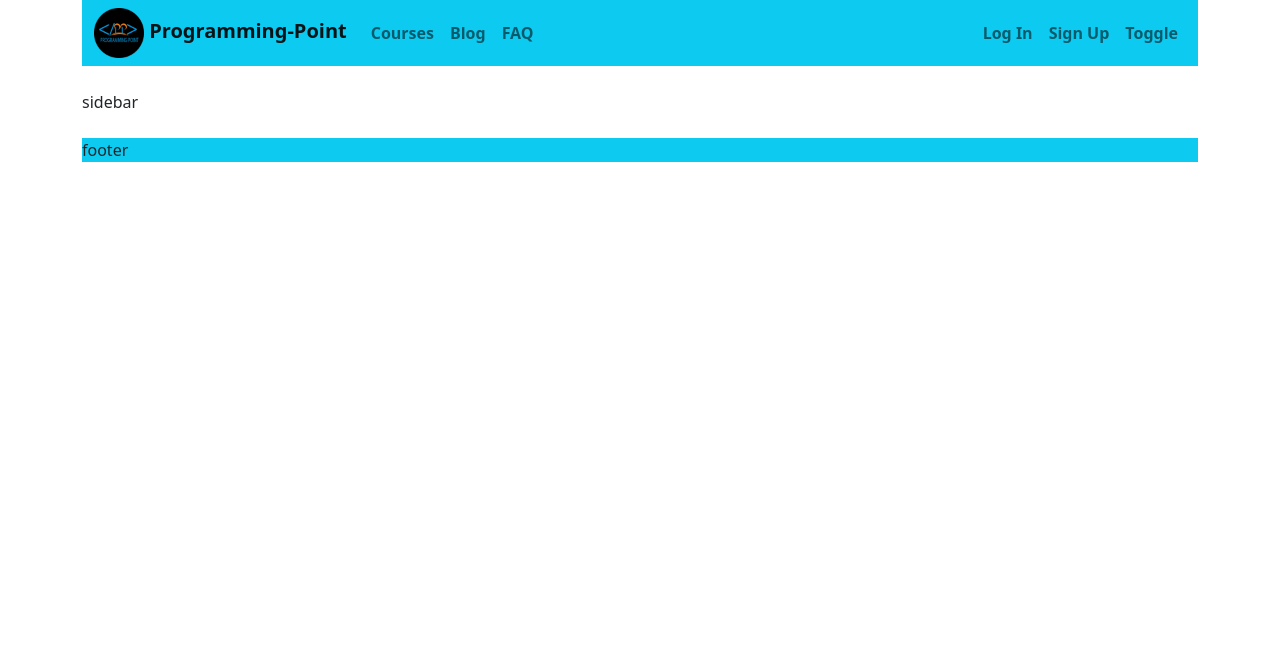
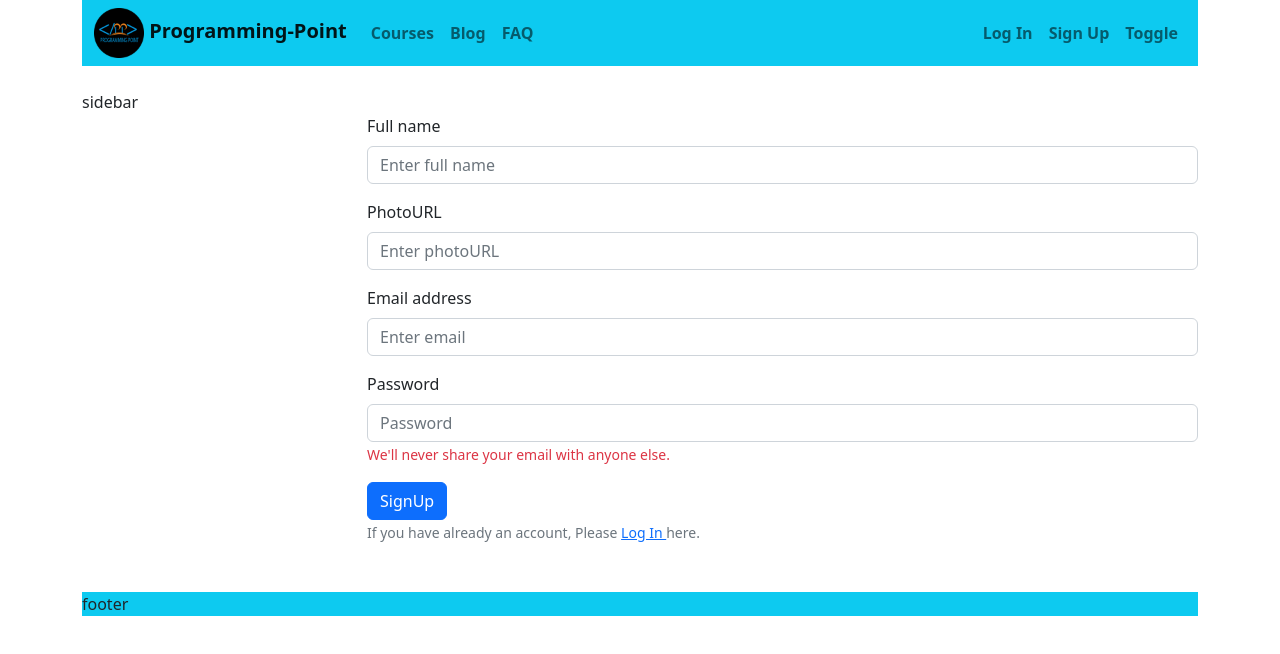
Before and after one commit to alimransahin/programming-point-client, a React (Create React App) app: page /Signup in a window 1280 px wide. Shown: the top 654 px of the page. Built offline with nearby package versions, Linux system fonts and the light colour scheme.

Commit message:
Sign Up page Design complete

```diff
--- /dev/null
+++ b/src/Pages/Error/Error.js
@@ -0,0 +1,15 @@
+import React from 'react';
+import { Link } from 'react-router-dom';
+
+const Error = () => {
+    return (
+        <div className='text-center'>
+            <h1 >
+                404 Page Not Found
+            </h1>
+            <h3>Go to <Link to='/'>Home Page</Link> </h3>
+        </div>
+    );
+};
+
+export default Error;
--- a/src/Pages/Form/Login.js
+++ b/src/Pages/Form/Login.js
@@ -2,10 +2,22 @@ import React from 'react';
 import Button from 'react-bootstrap/Button';
 import Form from 'react-bootstrap/Form';
 import { Link } from 'react-router-dom';
+import { FaGithub, FaGoogle } from 'react-icons/fa'
 
 const Login = () => {
     return (
-        <Form>
+        <div>
+        <div className="row gap-3 justify-content-center">
+            <Button className='col-md-5 col-sm-12 p-3' variant="outline-success" size="lg">
+                <FaGoogle></FaGoogle>
+                <span> Log In by Google</span>
+            </Button>
+            <Button className='col-md-5 col-sm-12  p-3' variant="outline-secondary" size="lg">
+                <FaGithub></FaGithub>
+                <span> Log In by Github</span>
+            </Button>
+        </div>
+        <Form className='my-4'>
             <Form.Group className="mb-3" controlId="formBasicEmail">
                 <Form.Label>Email address</Form.Label>
                 <Form.Control type="email" placeholder="Enter email" />
@@ -15,7 +27,7 @@ const Login = () => {
             <Form.Group className="mb-3" controlId="formBasicPassword">
                 <Form.Label>Password</Form.Label>
                 <Form.Control type="password" placeholder="Password" />
-            <Form.Text className="text-muted">
+            <Form.Text className="text-danger">
                 We'll never share your email with anyone else.
             </Form.Text>
             </Form.Group>
@@ -23,8 +35,9 @@ const Login = () => {
             <Button variant="primary" type="submit">
                 Log In
             </Button>
-            <p><small className='text-muted'>If you have no account, Please <Link>Sign Up </Link> here. </small></p>
+            <p><small className='text-muted'>If you have no account, Please <Link to='/signup'>Sign Up </Link> here. </small></p>
         </Form>
+        </div>
     );
 };
 
--- a/src/Pages/Form/LoginOption.js
+++ /dev/null
@@ -1,29 +0,0 @@
-import React from 'react';
-import Button from 'react-bootstrap/Button';
-import { FaEnvelope, FaGithub, FaGoogle } from 'react-icons/fa'
-import { Link } from 'react-router-dom';
-
-const LoginOption = () => {
-    return (
-        <div className="d-grid gap-2">
-            <Button variant="outline-success" size="lg">
-                <FaGoogle></FaGoogle>
-                <span> Log In by Google</span>
-            </Button>
-            <Button variant="outline-secondary" size="lg">
-                <FaGithub></FaGithub>
-                <span> Log In by Github</span>
-            </Button>
-            <Link to='/login' className="d-grid text-decoration-none">
-                <Button variant="outline-primary" size="lg">
-
-                    <FaEnvelope></FaEnvelope>
-                    <span> Log In by Email & Password</span>
-
-                </Button>
-            </Link>
-        </div>
-    );
-};
-
-export default LoginOption;
--- a/src/Pages/Form/SignUp.js
+++ b/src/Pages/Form/SignUp.js
@@ -1,9 +1,40 @@
 import React from 'react';
+import Button from 'react-bootstrap/Button';
+import Form from 'react-bootstrap/Form';
+import { Link } from 'react-router-dom';
+import { FaGithub, FaGoogle } from 'react-icons/fa'
 
 const SignUp = () => {
     return (
+        <Form className='my-4'>
+            <Form.Group className="mb-3" controlId="formBasicName">
+                <Form.Label>Full name</Form.Label>
+                <Form.Control name='name' type="text" placeholder="Enter full name" />
+            </Form.Group>
 
-            <div></div>
+            <Form.Group className="mb-3" controlId="formBasicPhoto">
+                <Form.Label>PhotoURL</Form.Label>
+                <Form.Control name='photoURL' type="text" placeholder="Enter photoURL" />
+            </Form.Group>
+
+            <Form.Group className="mb-3" controlId="formBasicEmail">
+                <Form.Label>Email address</Form.Label>
+                <Form.Control name='email' type="email" placeholder="Enter email" />
+            </Form.Group>
+
+            <Form.Group className="mb-3" controlId="formBasicPassword">
+                <Form.Label>Password</Form.Label>
+                <Form.Control name='password' type="password" placeholder="Password" />
+                <Form.Text className="text-danger">
+                    We'll never share your email with anyone else.
+                </Form.Text>
+            </Form.Group>
+
+            <Button variant="primary" type="submit">
+                SignUp
+            </Button>
+            <p><small className='text-muted'>If you have already an account, Please <Link to='/login'>Log In </Link> here. </small></p>
+        </Form>
     );
 };
 
--- a/src/Pages/Share/Header/Header.js
+++ b/src/Pages/Share/Header/Header.js
@@ -23,7 +23,7 @@ const Header = () => {
                         <Link className='nav-link fw-semibold' to="/faq">FAQ</Link>
                     </Nav>
                     <Nav>
-                        <Link className='nav-link fw-semibold' to="login-option">Log In</Link>
+                        <Link className='nav-link fw-semibold' to="login">Log In</Link>
                         <Link className='nav-link fw-semibold' to="signup">Sign Up</Link>
                         <Link className='nav-link fw-semibold' to="#deets">Toggle</Link>
                     </Nav>
```
Also changed, not shown: src/Routers/Routers.js (+22 -16 lines).
